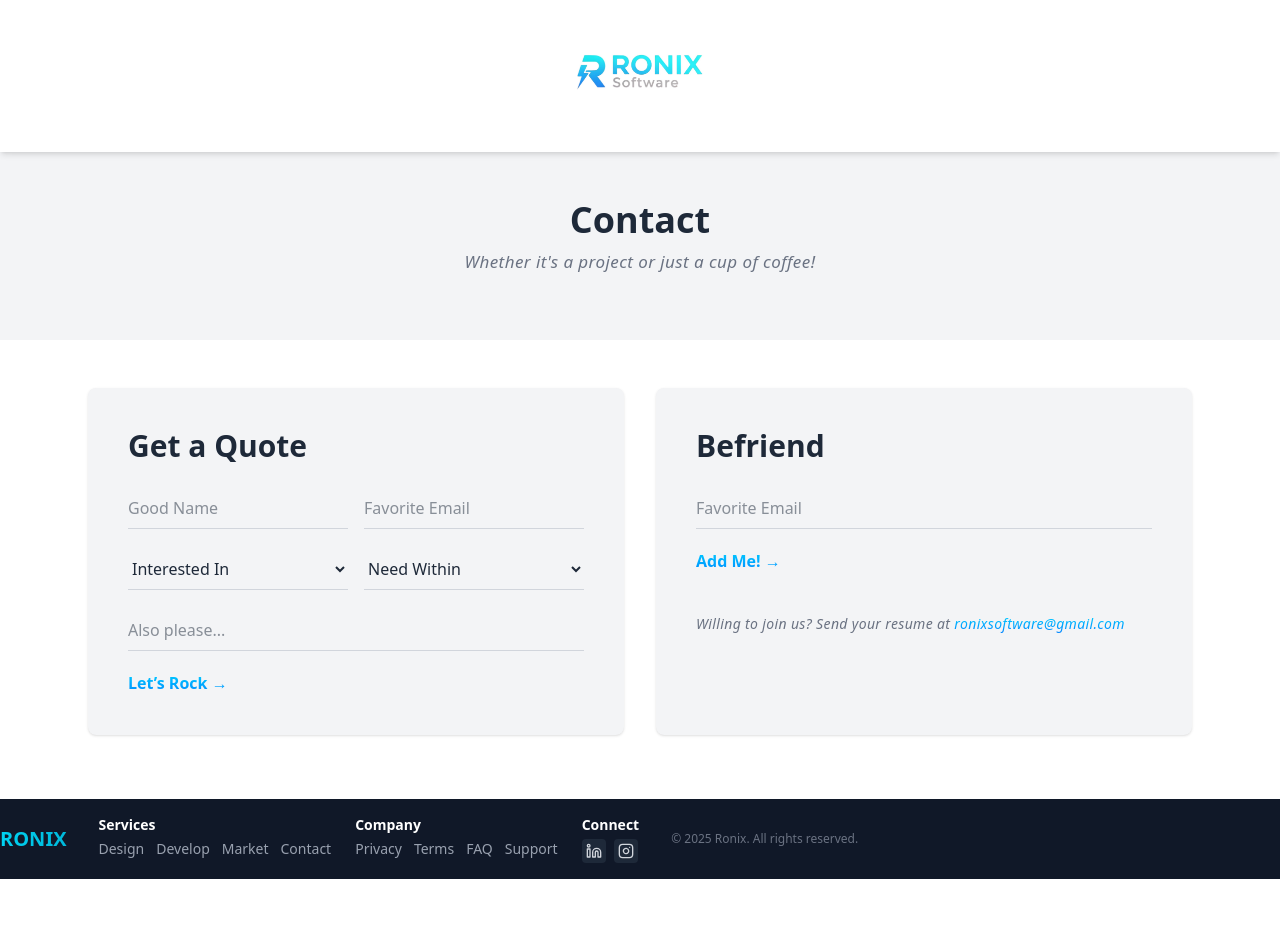
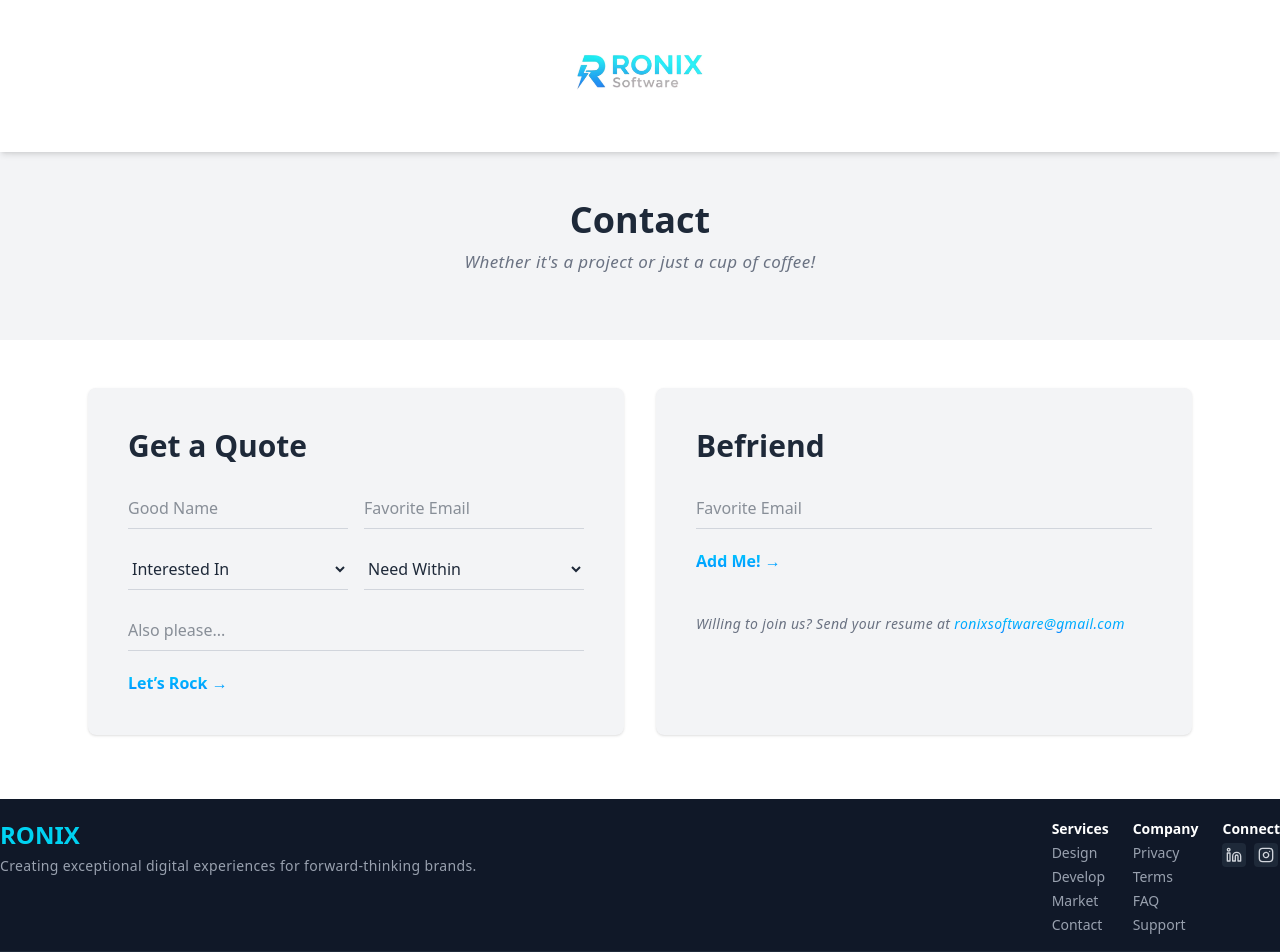
Before and after one commit to AyeshaMalak/ronixWebsite, a React (Vite) app: page /contact in a window 1280 px wide. Shown: the top 952 px of the page. Before the commit the page ends 879 px from the top, so only its background shows below. Built offline with nearby package versions, Linux system fonts and the light colour scheme.

Commit message:
Update Footer.jsx

```diff
--- a/src/components/Footer.jsx
+++ b/src/components/Footer.jsx
@@ -5,17 +5,22 @@ export default function Footer() {
   const currentYear = new Date().getFullYear()
 
   return (
-    <footer className="bg-gray-900 text-white py-4 overflow-x-auto">
-      <div className="container-custom flex items-center gap-8 whitespace-nowrap">
+    <footer className="bg-gray-900 text-white py-5">
+      <div className="container-custom flex flex-col md:flex-row justify-between gap-6">
 
-        <h3 className="text-xl font-bold bg-gradient-to-r from-cyan-400 to-cyan-500 text-transparent bg-clip-text">
-          RONIX
-        </h3>
+        <div className="flex-1">
+          <h3 className="text-xl md:text-2xl font-bold bg-gradient-to-r from-cyan-400 to-cyan-500 text-transparent bg-clip-text mb-1">
+            RONIX
+          </h3>
+          <p className="text-gray-400 text-xs md:text-sm">
+            Creating exceptional digital experiences for forward-thinking brands.
+          </p>
+        </div>
 
-        <div className="flex gap-6 text-sm">
+        <div className="flex flex-col sm:flex-row gap-6 text-xs md:text-sm">
           <div>
-            <h4 className="font-bold mb-1">Services</h4>
-            <ul className="flex gap-3 text-gray-400">
+            <h4 className="font-bold text-white mb-1">Services</h4>
+            <ul className="space-y-1 text-gray-400">
               <li><Link to="/design" className="hover:text-cyan-400 transition">Design</Link></li>
               <li><Link to="/develop" className="hover:text-cyan-400 transition">Develop</Link></li>
               <li><Link to="/market" className="hover:text-cyan-400 transition">Market</Link></li>
@@ -24,8 +29,8 @@ export default function Footer() {
           </div>
 
           <div>
-            <h4 className="font-bold mb-1">Company</h4>
-            <ul className="flex gap-3 text-gray-400">
+            <h4 className="font-bold text-white mb-1">Company</h4>
+            <ul className="space-y-1 text-gray-400">
               <li>Privacy</li>
               <li>Terms</li>
               <li>FAQ</li>
@@ -33,8 +38,8 @@ export default function Footer() {
             </ul>
           </div>
 
-          <div className="flex flex-col items-center">
-            <h4 className="font-bold mb-1">Connect</h4>
+          <div>
+            <h4 className="font-bold text-white mb-1">Connect</h4>
             <div className="flex gap-2">
               <a href="https://www.linkedin.com/in/ronix-software" target="_blank" rel="noopener noreferrer" className="p-1 rounded bg-gray-800 hover:bg-gray-700 text-gray-300 hover:text-cyan-400 transition">
                 <Linkedin size={16} />
@@ -45,8 +50,10 @@ export default function Footer() {
             </div>
           </div>
         </div>
+      </div>
 
-        <span className="text-gray-500 text-xs">&copy; {currentYear} Ronix. All rights reserved.</span>
+      <div className="border-t border-gray-800 mt-4 pt-3 text-gray-500 text-xs text-center md:text-left">
+        &copy; {currentYear} Ronix. All rights reserved.
       </div>
     </footer>
   )
```
